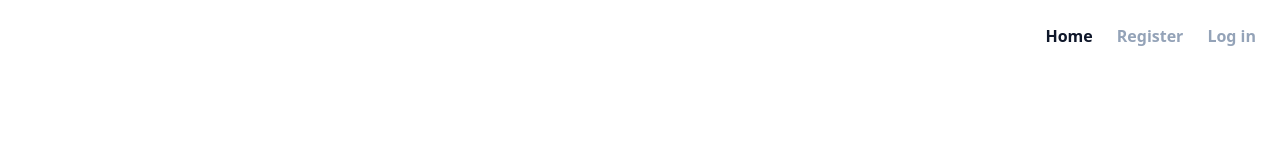
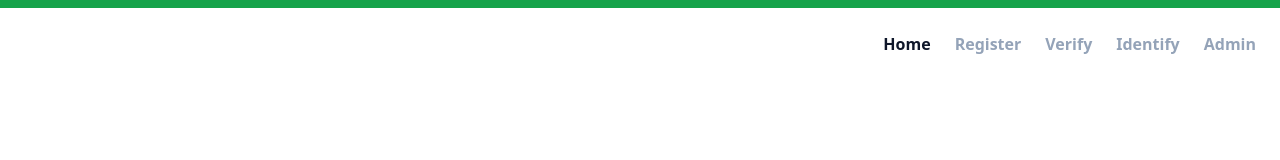
Before and after one commit to DobaKung/vauth, a Vue app: page / in a window 1280 px wide. Shown: the top 160 px of the page. Built offline with nearby package versions, Linux system fonts and the light colour scheme.

Commit message:
feat: add verify, identify, admin links to nav

```diff
--- a/src/components/Nav.vue
+++ b/src/components/Nav.vue
@@ -1,5 +1,5 @@
 <template>
-  <nav id="nav" class="text-right font-bold py-6 px-3">
+  <nav id="nav" class="text-right font-bold py-6 px-3 border-t-8 border-accent">
     <router-link
       v-for="link in links"
       :to="link.to"
@@ -25,7 +25,9 @@ export default defineComponent({
     links: [
       { to: "/", text: "Home" },
       { to: "/register", text: "Register" },
-      { to: "/log-in", text: "Log in" },
+      { to: "/verify", text: "Verify" },
+      { to: "/identify", text: "Identify" },
+      { to: "/log-in", text: "Admin" },
     ],
   }),
 });
--- a/src/router/index.ts
+++ b/src/router/index.ts
@@ -12,11 +12,6 @@ const routes: Array<RouteRecordRaw> = [
     name: "Register",
     component: () => import("../views/Register.vue"),
   },
-  {
-    path: "/log-in",
-    name: "Log in",
-    component: Home, // temporary
-  },
 ];
 
 const router = createRouter({
```
